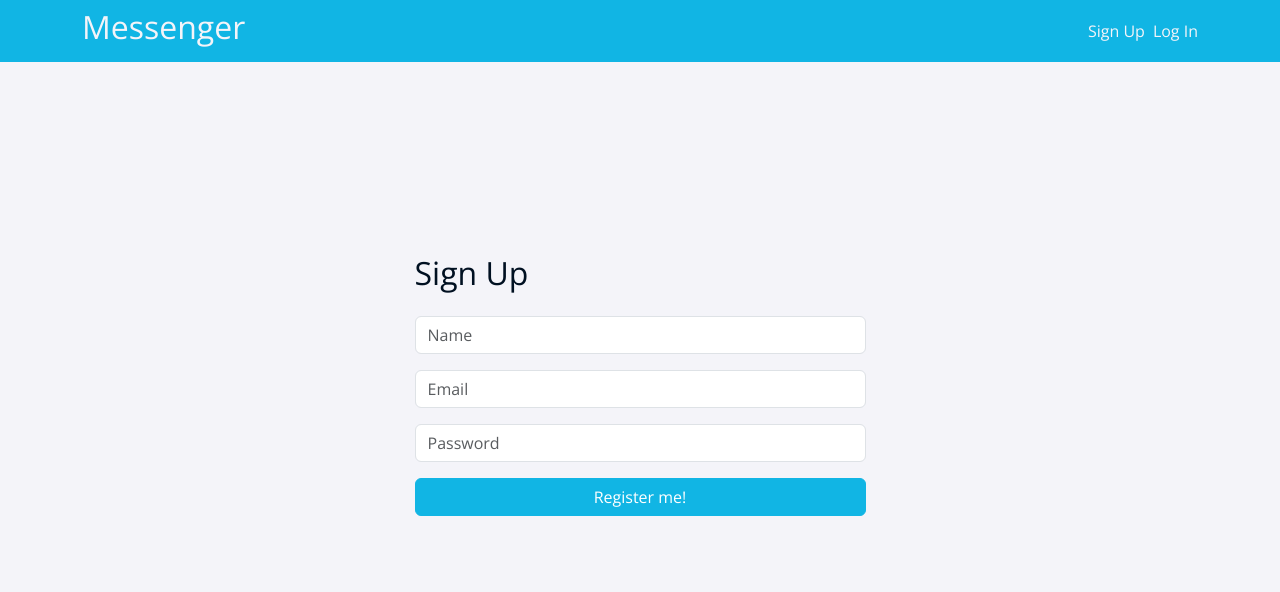
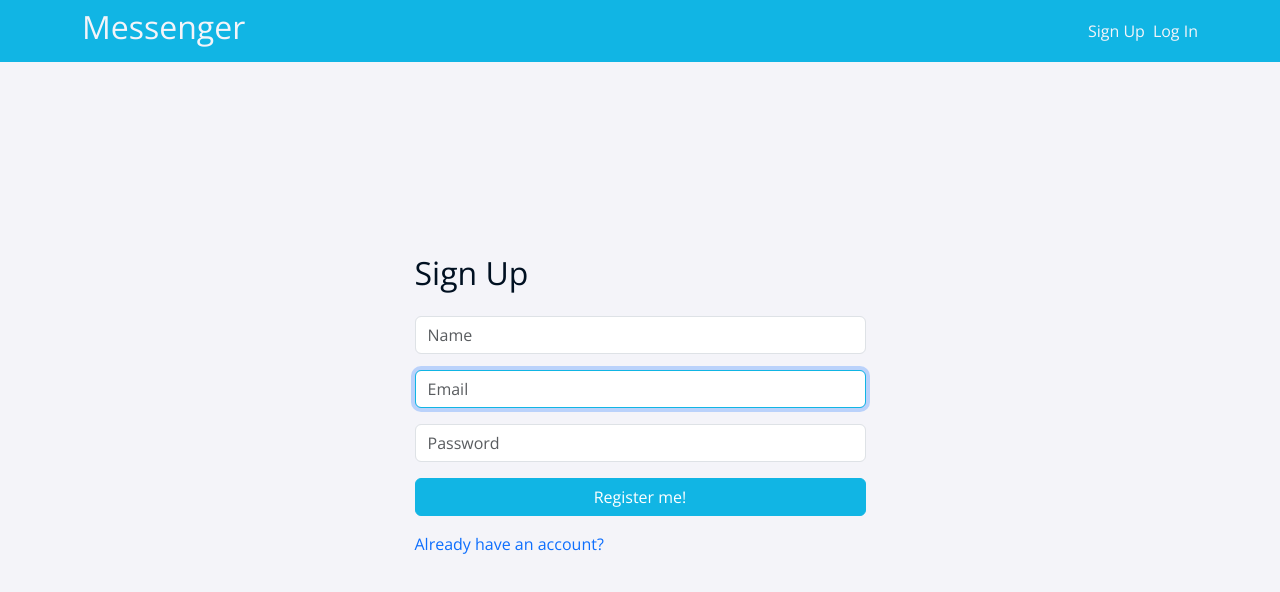
Before and after one commit to adonocolor/Messenger, a React app in the folder client/: page /register in a window 1280 px wide. Shown: the top 592 px of the page. Built offline with nearby package versions, Linux system fonts and the light colour scheme.

Commit message:
feat: register apiSlice builder mutation, login & register components with submit handlers refactor: project structure (features folder added)

```diff
--- /dev/null
+++ b/client/src/features/auth/Login.js
@@ -0,0 +1,93 @@
+import React, {useEffect, useRef, useState} from "react";
+import {Button, Col, Form, Row, Stack} from "react-bootstrap";
+import {useNavigate} from "react-router-dom";
+import {useLoginMutation} from "./authApiSlice";
+import {useDispatch} from "react-redux";
+import {selectCurrentToken, setCredentials} from "./authSlice";
+
+export const Login = () => {
+    const emailRef = useRef()
+    const errRef = useRef()
+
+    const [email, setEmail] = useState('')
+    const [password, setPassword] = useState('')
+    const [errMsg, setErrMsg] = useState('')
+
+    const navigate = useNavigate()
+    const [login, {isLoading}] = useLoginMutation()
+    const dispatch = useDispatch()
+
+    useEffect(() => {
+        emailRef.current.focus()
+    }, [])
+
+    useEffect(() => {
+        setErrMsg('')
+    }, [email, password])
+
+    const handleSubmit = async (e) => {
+        e.preventDefault()
+
+        try {
+            const userData = await login({email: email, password: password}).unwrap()
+            dispatch(setCredentials({...userData, user: email}))
+            setEmail('')
+            setPassword('')
+            navigate('/')
+        } catch (err) {
+            if (err.originalStatus === 400) {
+                setErrMsg('Missing Username or Password');
+            } else if (err.originalStatus === 401) {
+                setErrMsg('Unauthorized');
+            } else {
+                setErrMsg('Login Failed');
+            }
+            errRef.current.focus();
+        }
+    }
+
+    const handleUserInput = (e) => setEmail(e.target.value)
+
+    const handlePwdInput = (e) => setPassword(e.target.value)
+
+    const content =
+        isLoading ?
+            <Row style={{
+                justifyContent: "center",
+                paddingTop: '15%',
+            }}>Loading...</Row> :
+            (
+                <>
+                    <Form onSubmit={handleSubmit}>
+                        <Row style={{
+                            justifyContent: "center",
+                            paddingTop: '15%',
+                        }}>
+                            <Col xs={5}>
+                                <Stack gap={3}>
+                                    <h2>Log In</h2>
+
+                                    <Form.Control ref={emailRef} type={'email'} value={email} onChange={handleUserInput}
+                                                  autoComplete={'off'} placeholder={'Email'} name={'email'} required/>
+                                    <Form.Control type={'password'} onChange={handlePwdInput}
+                                                  value={password}
+                                                  placeholder={'Password'} name={'password'} required/>
+                                    <Button className={'form__button'} variant={'primary'} type={'submit'}>
+                                        Let me in!
+                                    </Button>
+                                </Stack>
+                            </Col>
+                        </Row>
+                    </Form>
+                    <Row
+                        style={{
+                            justifyContent: "center",
+                            paddingTop: '15%',
+                        }}
+                        ref={errRef} className={errMsg ? "errmsg" : "offscreen"} aria-live="assertive">{errMsg}</Row>
+                </>
+            );
+
+
+    return content;
+}
--- /dev/null
+++ b/client/src/features/auth/Register.js
@@ -0,0 +1,99 @@
+import React, {useEffect, useRef, useState} from "react";
+import {Button, Col, Form, Row, Stack} from "react-bootstrap";
+import '../../styles/form.scss'
+import {Link, useNavigate} from "react-router-dom";
+import {useRegisterMutation} from "./authApiSlice";
+import {useDispatch} from "react-redux";
+import {setCredentials} from "./authSlice";
+
+export const Register = () => {
+    const emailRef = useRef()
+    const errRef = useRef()
+
+    const [email, setEmail] = useState('')
+    const [name, setName] = useState('')
+    const [password, setPassword] = useState('')
+    const [errMsg, setErrMsg] = useState('')
+
+    const navigate = useNavigate()
+    const [register, {isLoading}] = useRegisterMutation()
+    const dispatch = useDispatch()
+
+    useEffect(() => {
+        emailRef.current.focus()
+    }, [])
+
+    useEffect(() => {
+        setErrMsg('')
+    }, [name, email, password])
+
+    const handleSubmit = async (e) => {
+        e.preventDefault()
+
+        try {
+            const userData = await register({name: name, email: email, password: password}).unwrap()
+            dispatch(setCredentials({...userData, user: email}))
+            setEmail('')
+            setPassword('')
+            navigate('/')
+        } catch (err) {
+            if (err.originalStatus === 400) {
+                setErrMsg('Missing Username or Password');
+            } else if (err.originalStatus === 401) {
+                setErrMsg('Unauthorized');
+            } else {
+                setErrMsg('Login Failed');
+            }
+            errRef.current.focus();
+        }
+    }
+
+    const handleUserInput = (e) => setEmail(e.target.value)
+
+    const handlePwdInput = (e) => setPassword(e.target.value)
+
+    const handleNameInput = (e) => setName(e.target.value)
+
+
+    const   content = isLoading ?
+        <Row style={{
+            justifyContent: "center",
+            paddingTop: '15%',
+        }}>Loading...</Row> :
+        (
+            <>
+                <Form onSubmit={handleSubmit}>
+                    <Row style={{
+                        justifyContent: 'center',
+                        paddingTop: '15%'
+                    }}>
+                        <Col xs={5}>
+                            <Stack gap={3}>
+                                <h2>Sign Up</h2>
+
+                                <Form.Control onChange={handleNameInput} autoComplete={'off'} type={'text'}
+                                              placeholder={'Name'} name={'name'} required/>
+                                <Form.Control ref={emailRef} onChange={handleUserInput} autoComplete={'off'}
+                                              type={'email'} placeholder={'Email'} name={'email'} required/>
+                                <Form.Control onChange={handlePwdInput} type={'password'} placeholder={'Password'}
+                                              name={'password'} required/>
+                                <Button className={'form__button'} type={'sumbit'}>
+                                    Register me!
+                                </Button>
+                                <Link to={'/login'} className={"text-decoration-none"}>
+                                    Already have an account?
+                                </Link>
+                            </Stack>
+                        </Col>
+                    </Row>
+                </Form>
+                <Row
+                    style={{
+                        justifyContent: "center",
+                        paddingTop: '15%',
+                    }}
+                    ref={errRef} className={errMsg ? "errmsg" : "offscreen"} aria-live="assertive">{errMsg}</Row>
+            </>
+        );
+    return content;
+}
--- a/client/src/features/auth/authApiSlice.js
+++ b/client/src/features/auth/authApiSlice.js
@@ -1,4 +1,4 @@
-import {apiSlice} from "../../app/api/apiSlice";
+import { apiSlice } from "../../app/api/apiSlice";
 
 export const authApiSlice = apiSlice.injectEndpoints({
     endpoints: builder => ({
@@ -8,8 +8,18 @@ export const authApiSlice = apiSlice.injectEndpoints({
                 method: 'POST',
                 body: { ...credentials }
             })
-        })
+        }),
+        register: builder.mutation({
+            query: credentials => ({
+                url: '/auth/register',
+                method: 'POST',
+                body: { ...credentials }
+            })
+        }),
     })
 })
 
-export const {useLoginMutation} = authApiSlice
+export const {
+    useLoginMutation,
+    useRegisterMutation,
+} = authApiSlice
--- a/client/src/features/auth/authSlice.js
+++ b/client/src/features/auth/authSlice.js
@@ -3,17 +3,14 @@ import {createSlice} from "@reduxjs/toolkit";
 const authSlice = createSlice({
     name: 'auth',
     initialState: {
-        user: null,
         accessToken : null
     },
     reducers: {
         setCredentials: (state, action) => {
-            const { user, accessToken } = action.payload
-            state.user = user;
+            const { accessToken } = action.payload
             state.accessToken = accessToken;
         },
         logOut: (state, action) => {
-            state.user = null;
             state.accessToken = null;
         }
     }
@@ -21,5 +18,4 @@ const authSlice = createSlice({
 
 export const {setCredentials, logOut} = authSlice.actions
 export default authSlice.reducer;
-export const selectCurrentUser = (state) => state.auth.user;
 export const selectCurrentToken = (state) => state.auth.accessToken;
--- a/client/src/pages/Chat.js
+++ b/client/src/features/chat/Chat.js
@@ -1,5 +1,5 @@
 import React from "react";
-import '../styles/topBar.scss'
+import '../../styles/topBar.scss'
 export const Chat = () => {
     return (
         <>Placeholder</>
--- a/client/src/index.html
+++ b/client/src/index.html
@@ -8,7 +8,6 @@
 </head>
 <body>
 <div id="root"></div>
-
 <script src="bundle.js"></script>
 </body>
 </html>
--- a/client/src/pages/Login.js
+++ /dev/null
@@ -1,24 +0,0 @@
-import React from "react";
-import {Button, Col, Form, Row, Stack} from "react-bootstrap";
-export const Login = () => {
-    return (
-        <Form>
-            <Row style={{
-                justifyContent: "center",
-                paddingTop: '15%',
-            }}>
-                <Col xs={5}>
-                    <Stack gap={3}>
-                        <h2>Log In</h2>
-
-                        <Form.Control autoComplete={'off'} type={'text'} placeholder={'Email'} name={'email'}/>
-                        <Form.Control type={'password'} placeholder={'Password'} name={'password'}/>
-                        <Button className={'form__button'} variant={'primary'} type={'submit'}>
-                            Let me in!
-                        </Button>
-                    </Stack>
-                </Col>
-            </Row>
-        </Form>
-    );
-}
--- a/client/src/pages/Register.js
+++ /dev/null
@@ -1,26 +0,0 @@
-import React from "react";
-import {Button, Col, Form, Row, Stack} from "react-bootstrap";
-import '../styles/form.scss'
-export const Register = () => {
-    return (
-        <Form>
-            <Row style={{
-                justifyContent: 'center',
-                paddingTop: '15%'
-            }}>
-                <Col xs={5}>
-                    <Stack gap={3}>
-                        <h2>Sign Up</h2>
-
-                        <Form.Control autoComplete={'off'} type={'text'} placeholder={'Name'} name={'name'}/>
-                        <Form.Control autoComplete={'off'} type={'text'} placeholder={'Email'} name={'email'}/>
-                        <Form.Control type={'password'} placeholder={'Password'} name={'password'}/>
-                        <Button className={'form__button'} type={'sumbit'}>
-                            Register me!
-                        </Button>
-                    </Stack>
-                </Col>
-            </Row>
-        </Form>
-    );
-}
```
Also changed, not shown: client/src/App.js (+4 -4 lines), 1 other file (tests, documents, lock files or other folders).
